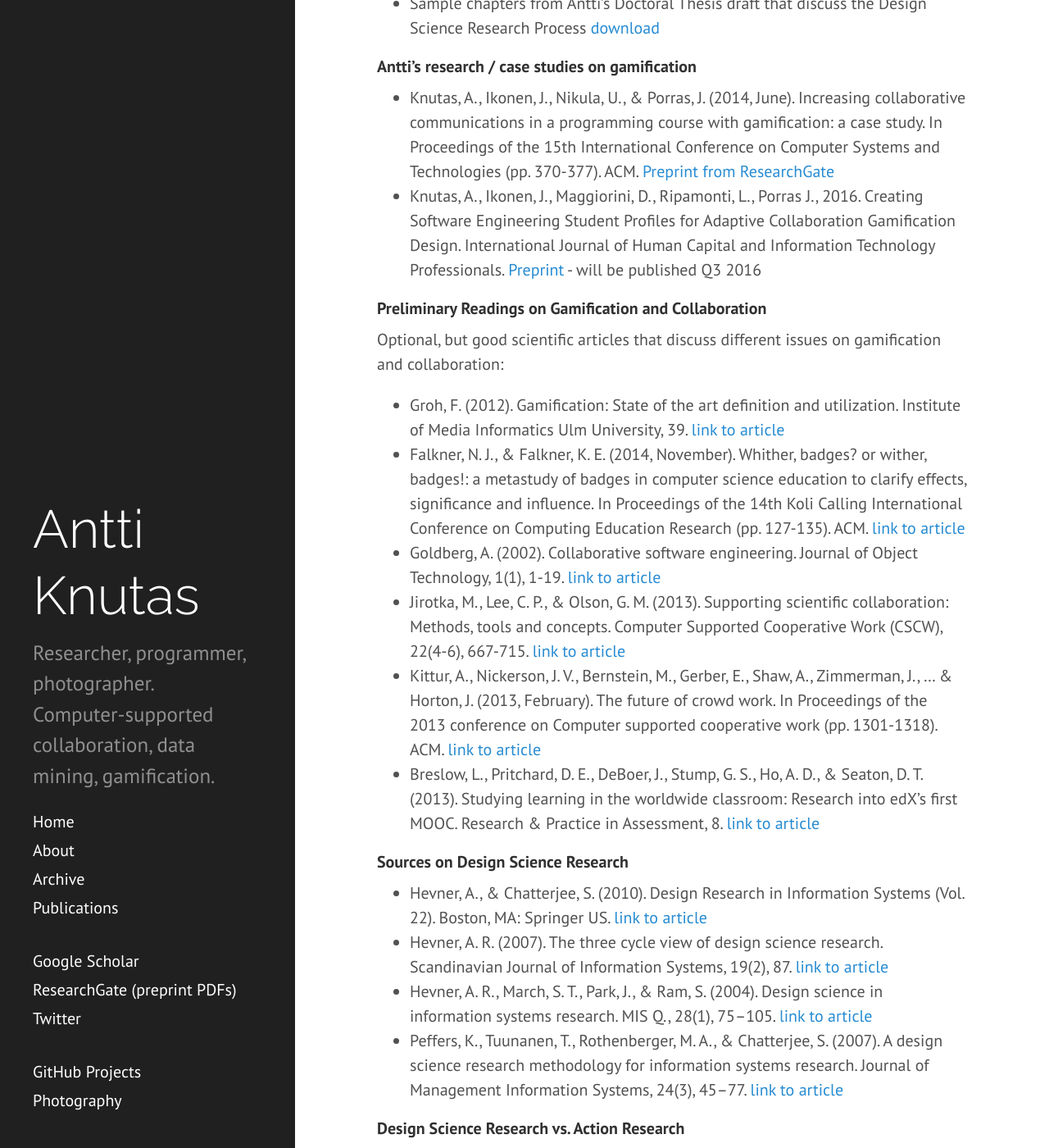
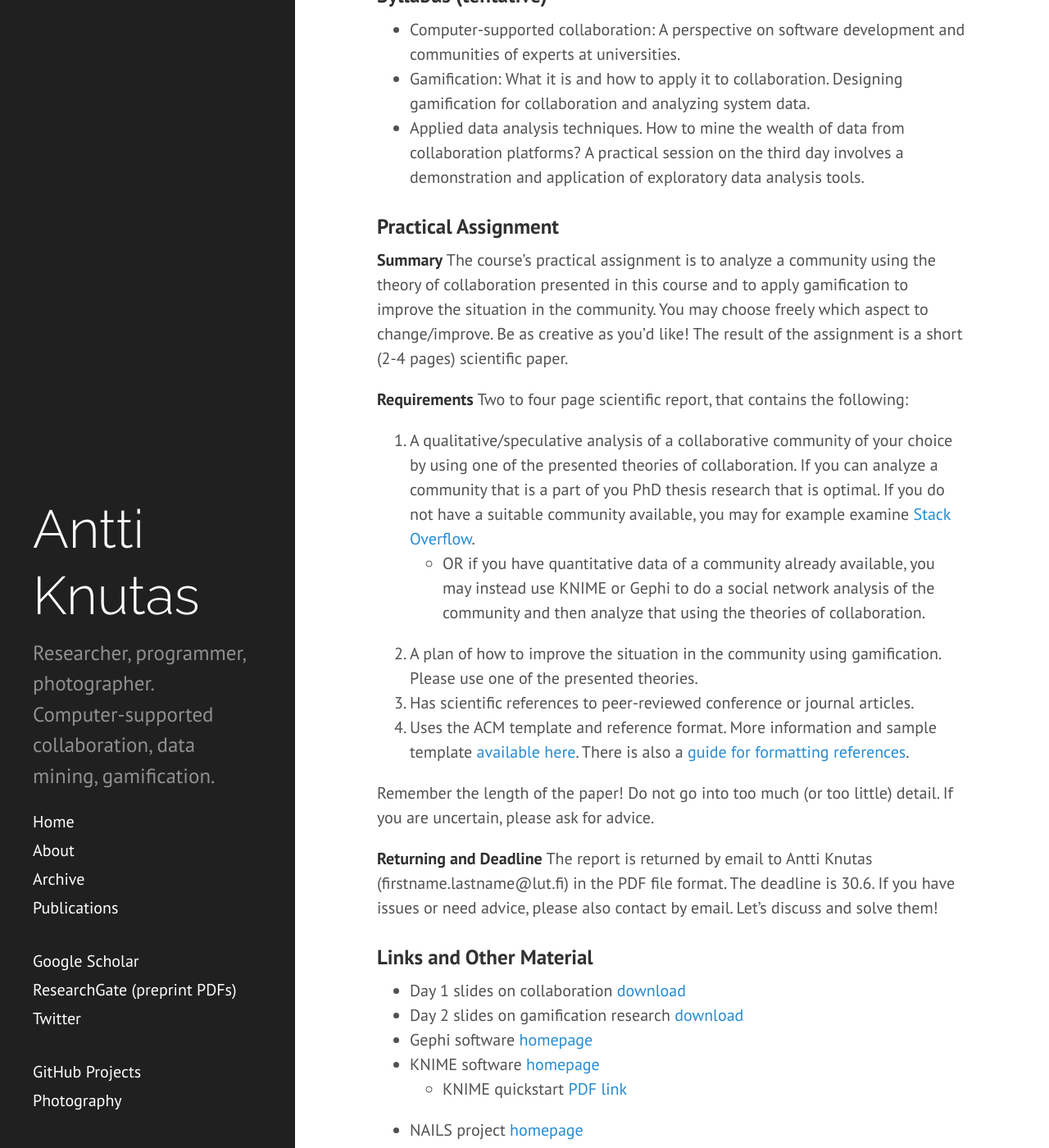
Before and after one commit to aknutas/aknutas.github.io, a Jekyll site: the page built from sundry/2016-unimi-course.md, in a window 1280 px wide and 1400 px high, scrolled down 1226 px. Shown: the whole window at 82% size. Built offline with Jekyll 4.4.1, drawn with Linux system fonts in a browser that asks for light colours; some of the changed text lies outside the part shown.

Commit message:
Assignment

```diff
--- a/sundry/2016-unimi-course.md
+++ b/sundry/2016-unimi-course.md
@@ -11,15 +11,39 @@ published: true
 
 Welcome to the supplementary course page for the three day intensive format course on *computer-supported collaboration, gamification and analysis methods* that will be arranged at the [University of Milan](http://www.unimi.it/). This page will have links, slides, reading material and other additional documents for the course. Feel free to contact me on [Twitter](https://twitter.com/aknutas) or by email (firstname.lastname@lut.fi), if you have any questions concerning the course.
 
-#### Abstract
+---
+**Table of Contents**
+
+* TOC
+{:toc}
+---
+
+### Abstract
 Computer-supported collaboration is a central part of current information-based society, with software development, information systems and even computer games depending on online tools facilitating work between individuals. How does computer-supported tools (or the lack thereof) affect these communities of experts? Gamification is a new, trendy subject that is used to encouraged positive computer system user activities and positive collaboration. How is it currently being researched, what are the pitfalls and success stories? The course also touches on data mining techniques in used in the research of gamified and collaboration systems.
 
-#### Syllabus (tentative)
+### Syllabus (tentative)
 * Computer-supported collaboration: A perspective on software development and communities of experts at universities.
 * Gamification: What it is and how to apply it to collaboration. Designing gamification for collaboration and analyzing system data.
 * Applied data analysis techniques. How to mine the wealth of data from collaboration platforms? A practical session on the third day involves a demonstration and application of exploratory data analysis tools.
 
-#### Links and Other Material
+### Practical Assignment
+**Summary**
+The course's practical assignment is to analyze a community using the theory of collaboration presented in this course and to apply gamification to improve the situation in the community. You may choose freely which aspect to change/improve. Be as creative as you'd like! The result of the assignment is a short (2-4 pages) scientific paper.
+
+**Requirements**
+Two to four page scientific report, that contains the following:
+
+1. A qualitative/speculative analysis of a collaborative community of your choice by using one of the presented theories of collaboration. If you can analyze a community that is a part of you PhD thesis research that is optimal. If you do not have a suitable community available, you may for example examine [Stack Overflow](http://stackoverflow.com/).
+  * OR if you have quantitative data of a community already available, you may instead use KNIME or Gephi to do a social network analysis of the community and then analyze that using the theories of collaboration.
+3. A plan of how to improve the situation in the community using gamification. Please use one of the presented theories.
+4. Has scientific references to peer-reviewed conference or journal articles.
+5. Uses the ACM template and reference format. More information and sample template [available here](https://www.acm.org/publications/proceedings-template). There is also a [guide for formatting references](https://www.library.unh.edu/research-support/citation-styles/acm-style).
+
+Remember the length of the paper! Do not go into too much (or too little) detail. If you are uncertain, please ask for advice.
+
+**Returning and Deadline** The report is returned by email to Antti Knutas (firstname.lastname@lut.fi) in the PDF file format. The deadline is 30.6. If you have issues or need advice, please also contact by email. Let's discuss and solve them!
+
+### Links and Other Material
 * Day 1 slides on collaboration [download](https://onedrive.live.com/redir?resid=8C3643CF8B080776!91327&authkey=!AKxjEA1rpe9To4o&ithint=file%2cpptx)
 * Day 2 slides on gamification research [download](https://onedrive.live.com/redir?resid=8C3643CF8B080776!91374&authkey=!AG17_FgfDhlZI4I&ithint=file%2cpptx)
 * Gephi software [homepage](https://gephi.org/)
@@ -28,11 +52,11 @@ Computer-supported collaboration is a central part of current information-based
 * NAILS project [homepage](http://nailsproject.net/)
 * Sample chapters from Antti's Doctoral Thesis draft that discuss the Design Science Research Process [download](https://onedrive.live.com/redir?resid=8C3643CF8B080776!91491&authkey=!ANTAEGQMM0Mjdfc&ithint=file%2cpdf)
 
-#### Antti's research / case studies on gamification
+### Antti's research / case studies on gamification
 * Knutas, A., Ikonen, J., Nikula, U., & Porras, J. (2014, June). Increasing collaborative communications in a programming course with gamification: a case study. In Proceedings of the 15th International Conference on Computer Systems and Technologies (pp. 370-377). ACM. [Preprint from ResearchGate](https://www.researchgate.net/publication/268060789_Increasing_collaborative_communications_in_a_programming_course_with_gamification_A_case_study?ev=prf_pub)
 * Knutas, A., Ikonen, J., Maggiorini, D., Ripamonti, L., Porras J., 2016. Creating Software Engineering Student Profiles for Adaptive Collaboration Gamification Design. International Journal of Human Capital and Information Technology Professionals. [Preprint](https://onedrive.live.com/redir?resid=8C3643CF8B080776!91355&authkey=!AID_pXSiDTc3868&ithint=file%2cpdf) - will be published Q3 2016
 
-#### Preliminary Readings on Gamification and Collaboration
+### Preliminary Readings on Gamification and Collaboration
 Optional, but good scientific articles that discuss different issues on gamification and collaboration:
 
 * Groh, F. (2012). Gamification: State of the art definition and utilization. Institute of Media Informatics Ulm University, 39. [link to article](http://d-nb.info/1020022604/34/#page=39)
@@ -42,17 +66,17 @@ Optional, but good scientific articles that discuss different issues on gamifica
 * Kittur, A., Nickerson, J. V., Bernstein, M., Gerber, E., Shaw, A., Zimmerman, J., ... & Horton, J. (2013, February). The future of crowd work. In Proceedings of the 2013 conference on Computer supported cooperative work (pp. 1301-1318). ACM. [link to article](http://www2.cs.siu.edu/~dche2/files/futureofcrowdwork-cscw2013.pdf)
 * Breslow, L., Pritchard, D. E., DeBoer, J., Stump, G. S., Ho, A. D., & Seaton, D. T. (2013). Studying learning in the worldwide classroom: Research into edX's first MOOC. Research & Practice in Assessment, 8. [link to article](https://goo.gl/0G9I06)
 
-#### Sources on Design Science Research
+### Sources on Design Science Research
 * Hevner, A., & Chatterjee, S. (2010). Design Research in Information Systems (Vol. 22). Boston, MA: Springer US. [link to article](http://link.springer.com/10.1007/978-1-4419-5653-8)
 * Hevner, A. R. (2007). The three cycle view of design science research. Scandinavian Journal of Information Systems, 19(2), 87. [link to article](http://community.mis.temple.edu/seminars/files/2009/10/Hevner-SJIS.pdf)
 * Hevner, A. R., March, S. T., Park, J., & Ram, S. (2004). Design science in information systems research. MIS Q., 28(1), 75–105. [link to article](http://dl.acm.org/citation.cfm?id=2017212.2017217)
 * Peffers, K., Tuunanen, T., Rothenberger, M. A., & Chatterjee, S. (2007). A design science research methodology for information systems research. Journal of Management Information Systems, 24(3), 45–77. [link to article](http://mesharpe.metapress.com/index/276818W6PN4T5483.pdf)
 
-##### Design Science Research vs. Action Research
+#### Design Science Research vs. Action Research
 * Positive view of AR and DSR: Järvinen, P. (2007). Action research is similar to design science. Quality & Quantity, 41(1), 37-54. [link to article](http://link.springer.com/article/10.1007/s11135-005-5427-1)
 * Negative view of AR and DSR: Iivari, J., & Venable, J. (2009). Action research and design science research–seemingly similar but decisively dissimilar. In European Conference on Information Systems (Vol. 17, pp. 1-13). [link to article](http://aisel.aisnet.org/cgi/viewcontent.cgi?article=1025&context=ecis2009)
 
-#### Material on Systematic Literature Reviews
+### Material on Systematic Literature Reviews
 * Kitchenham, B. A., & Charters, S. (2007). Guidelines for performing systematic literature reviews in software engineering (EBSE Technical Report No. EBSE-2007-01). UK: Department of Computer Science, University of Durham. Retrieved from <http://www.citeulike.org/group/14013/article/7874938>
 * Kitchenham, B., Pearl Brereton, O., Budgen, D., Turner, M., Bailey, J., & Linkman, S. (2009). Systematic literature reviews in software engineering – A systematic literature review. Information and Software Technology, 51(1), 7–15. <http://doi.org/10.1016/j.infsof.2008.09.009>
 * Penzenstadler, B., Raturi, A., Richardson, D., Calero, C., Femmer, H., & Franch, X. (2014). Systematic mapping study on software engineering for sustainability (SE4S). In Proceedings of the 18th International Conference on Evaluation and Assessment in Software Engineering (p. 14). ACM. Retrieved from <http://dl.acm.org/citation.cfm?id=2601256>
@@ -60,7 +84,7 @@ Optional, but good scientific articles that discuss different issues on gamifica
 * Wieringa, R., Maiden, N., Mead, N., & Rolland, C. (2006). Requirements engineering paper classification and evaluation criteria: a proposal and a discussion. Requirements Engineering, 11(1), 102–107. <http://doi.org/10.1007/s00766-005-0021-6>
 * Knutas, A., Hajikhani, A., Salminen, J., Ikonen, J., & Porras, J. (2015). Cloud-based bibliometric analysis service for systematic mapping studies. In Proceedings of the 16th International Conference on Computer Systems and Technologies (pp. 184–191). ACM. Retrieved from <http://dl.acm.org/citation.cfm?id=2812442>
 
-#### LDA Text Mining
+### LDA Text Mining
 * Blei, D. M. (2012). Probabilistic topic models. Communications of the ACM, 55(4), 77. <http://doi.org/10.1145/2133806.2133826>
 * Blei, D. M., & Lafferty, J. (n.d.). Topic Models. Retrieved April 27, 2016, from <https://www.cs.princeton.edu/~blei/papers/BleiLafferty2009.pdf>
 * Blei, D. M., Ng, A. Y., & Jordan, M. I. (2003). Latent dirichlet allocation. The Journal of Machine Learning Research, 3, 993–1022.
```
